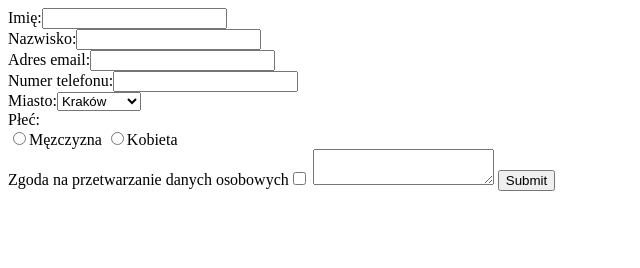
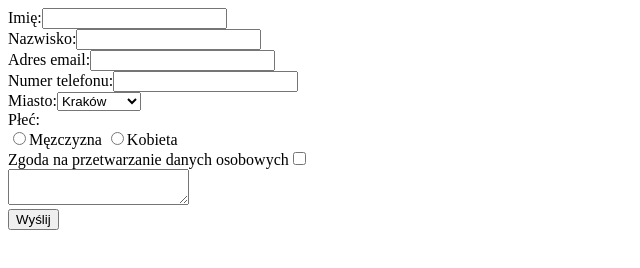
Before and after one commit to kacpro9/kacpro9.github.io, a plain HTML site: page formularz-html/index.html in a window 1280 px wide. Shown: the whole page, without its empty margins (0-640 px from the left). Drawn offline with Linux system fonts and the light colour scheme.

Commit message:
changes done

```diff
--- a/formularz-html/index.html
+++ b/formularz-html/index.html
@@ -8,7 +8,7 @@
 </head>
 
 <body>
-    <form action="https://formspree.io/f/xbldonyd" method="post"></form>
+    <form action="https://formspree.io/f/xbldonyd" method="post">
         <label>Imię:<input type="text" name="name"></label><br>
         <label>Nazwisko:<input type="text" name="sname"></label><br>
         <label>Adres email:<input type="email" name="mail"></label><br>
@@ -22,9 +22,10 @@
             <input type="radio" name="gender">Męzczyzna
             <input type="radio" name="gender">Kobieta
         </label><br>
-    <label>Zgoda na przetwarzanie danych osobowych<input type="checkbox" name="agreement" required></label>
-    <textarea name="message"></textarea>
-    <input type="submit" name="Wyślij">
+        <label>Zgoda na przetwarzanie danych osobowych<input type="checkbox" name="agreement" required></label><br>
+        <textarea name="message"></textarea><br>
+        <input type="submit" value="Wyślij">
+    </form>
 
 </body>
 
```
Lines whose indentation alone changed are shown as unchanged.
